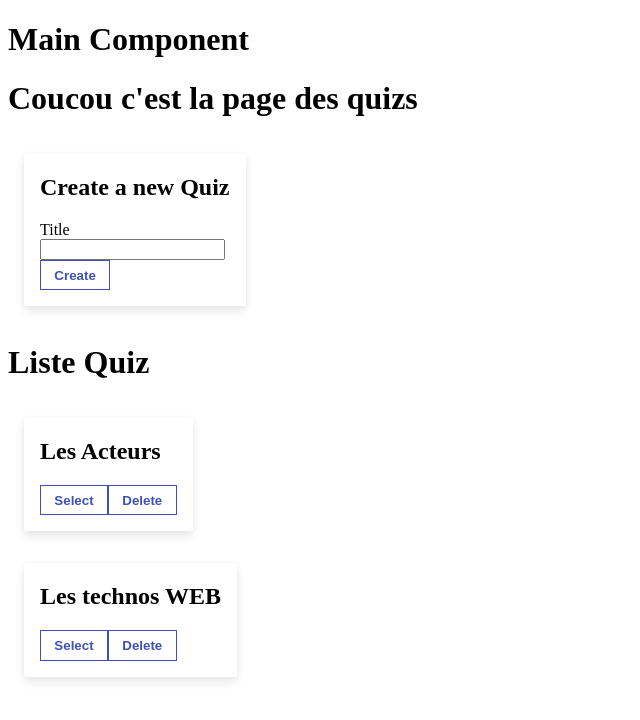
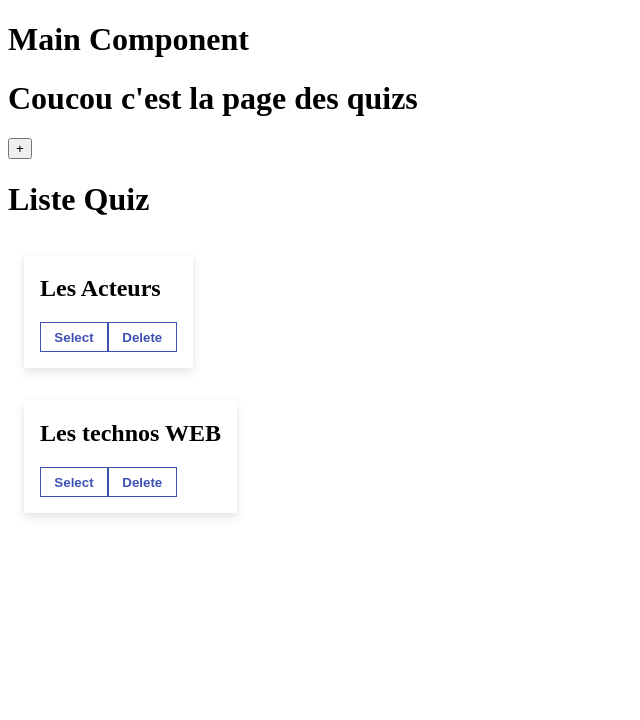
Before and after one commit to 2019-2020-ps6/2022-2023-ps6-les-gourmets, an Angular app in the folder front-end/: page /ListeQuizPage in a window 1280 px wide. Shown: the top 720 px of the page, without its empty margins (0-640 px from the left). Built offline with nearby package versions, Linux system fonts and the light colour scheme.

Commit message:
page creation quiz separee #7

```diff
--- a/front-end/src/app/Components/Quizs/ListeQuizPage/ListeQuizPage.component.html
+++ b/front-end/src/app/Components/Quizs/ListeQuizPage/ListeQuizPage.component.html
@@ -1,3 +1,3 @@
 <h1>Coucou c'est la page des quizs</h1>
-<app-QuizForm></app-QuizForm>
+<button class="button-card" [routerLink]="['/QuizForm']">+</button>
 <app-ListeQuiz></app-ListeQuiz>
--- a/front-end/src/app/Components/Quizs/QuizForm/QuizForm.component.html
+++ b/front-end/src/app/Components/Quizs/QuizForm/QuizForm.component.html
@@ -6,7 +6,7 @@
       <input class="input-custom" type="text" id="name" [formControlName]="'name'">
     </label>
     <br>
-    <button type="submit" class="button-card" (click)="addQuiz()">Create</button>
+    <button type="submit" class="button-card" (click)="addQuiz()" [routerLink]="['/ListeQuizPage']">Create</button>
   </form>
 </div>
 <!-- Uncomment below to see your form structure and how it changes-->
--- a/front-end/src/app/app-routing.module.ts
+++ b/front-end/src/app/app-routing.module.ts
@@ -5,6 +5,7 @@ import { ListeUserPage } from './Components/Users/UserListPage/ListeUserPage.com
 import { GamePageComponent } from './Components/Quizs/GamePage/GamePageComponent.component';
 import { MenuComponent } from './Components/Menu/MenuComponents/Menu.component';
 import { MenuChoixCreation } from './Components/Menu/MenuChoixCreationComponent/MenuChoixCreation.component';
+import { QuizFormComponent } from './Components/Quizs/QuizForm/QuizForm.component';
 
 
 const routes: Routes = [
@@ -13,7 +14,8 @@ const routes: Routes = [
   { path: 'ListeUserPage', component: ListeUserPage },
   { path: 'GamePageComponent', component: GamePageComponent },
   { path: 'Menu', component: MenuComponent },
-  { path: 'MenuChoixCreation', component:MenuChoixCreation}
+  { path: 'MenuChoixCreation', component:MenuChoixCreation},
+  { path: 'QuizForm', component: QuizFormComponent },
 ];
 
 @NgModule({
```
